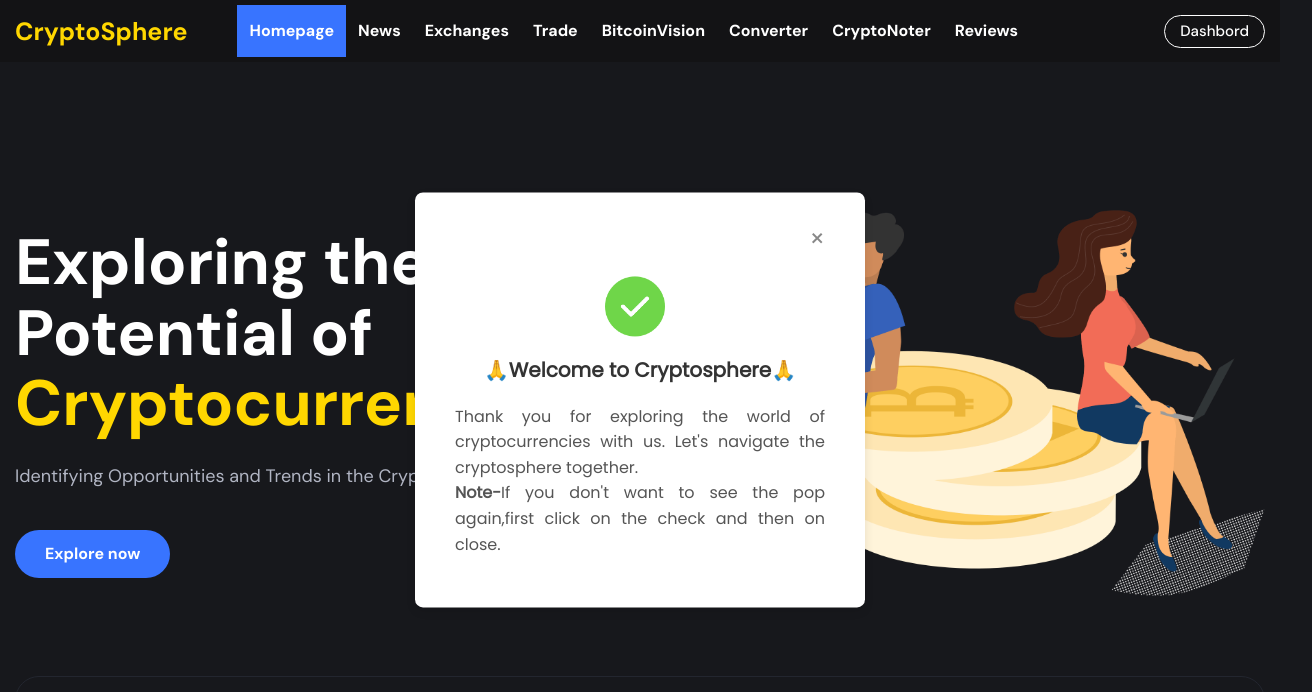
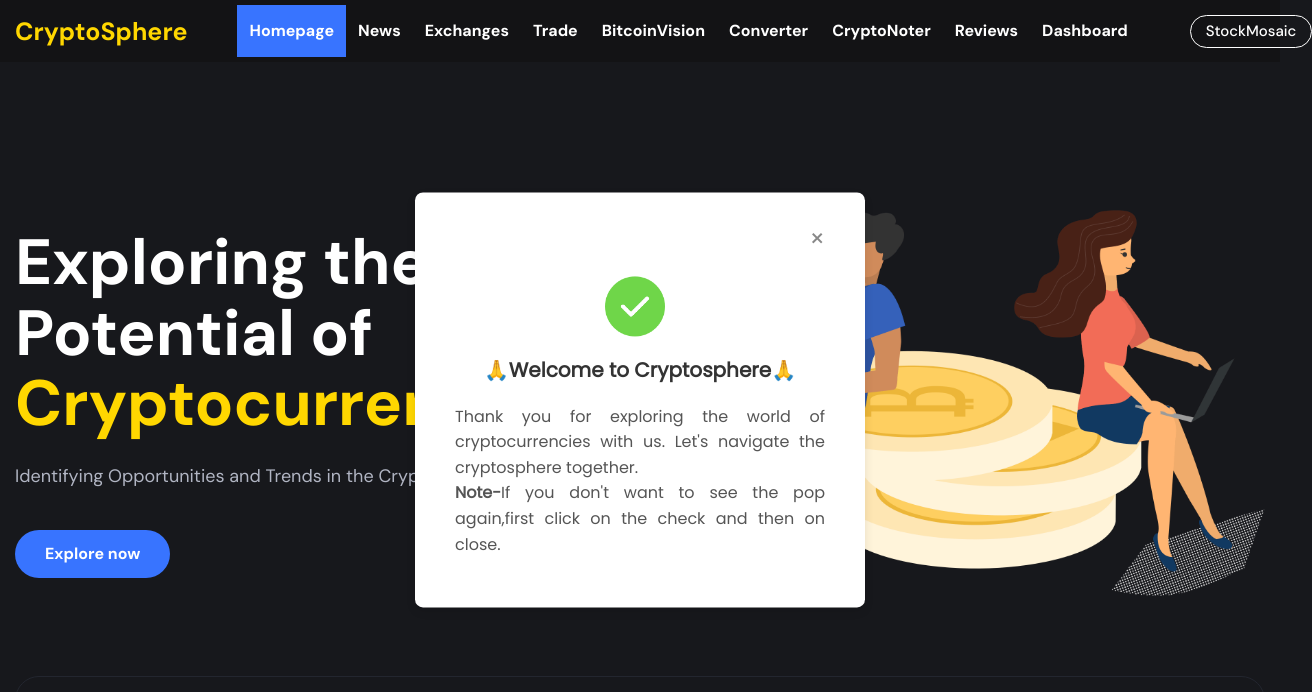
Before and after one commit to ashish3281/Crypto_Project, a plain HTML site: page index.html in a window 1280 px wide. Shown: the top 692 px of the page, 1312 px wide, since content can reach past the window. Drawn offline with nearby package versions, Linux system fonts and the light colour scheme; no server answers; files whose address does not match are found by name.

Commit message:
Add files via upload

```diff
--- a/index.html
+++ b/index.html
@@ -40,7 +40,7 @@
   <div class="popup">
     <button id="close">&times;</button>
     <div class="popup-header">
-        <img src="F:\Crypto_project\crytocurriency\assets\images\404-tick.png" alt="Checkmark" class="check-image">
+        <img src="./assets/images/404-tick.png" alt="Checkmark" class="check-image">
     </div>
     <h2>🙏Welcome to Cryptosphere🙏</h2>
     <p>
@@ -110,6 +110,9 @@ Ethereum Classic | PancakeSwap | Hedera | Toncoin | Filecoin | Internet Computer
           <li class="navbar-item">
             <a href="./Rating/rating.html" class="navbar-link" data-nav-link>Reviews</a>
           </li>
+          <li class="navbar-item">
+            <a href="https://userdashbord.netlify.app/" class="navbar-link" data-nav-link>Dashboard</a>
+          </li>
         </ul>
       </nav>
 
@@ -119,8 +122,8 @@ Ethereum Classic | PancakeSwap | Hedera | Toncoin | Filecoin | Internet Computer
         <span class="line line-3"></span>
       </button>
 
-      <a href="https://userdashbord.netlify.app/" class="btn btn-outline">Dashbord</a>
-      <!-- <a href="https://userdashbord.netlify.app/" class="btn btn-outline">Wallet</a> -->
+      <a href="https://stocks-7yahyhpje2wd3zsmlv62os.streamlit.app/" class="btn btn-outline">StockMosaic</a>
+      <!-- <a href="https://userdashbord.netlify.app/" class="btn btn-outline">Dashboard</a> -->
     </div>
   </header>
   <main>
```
